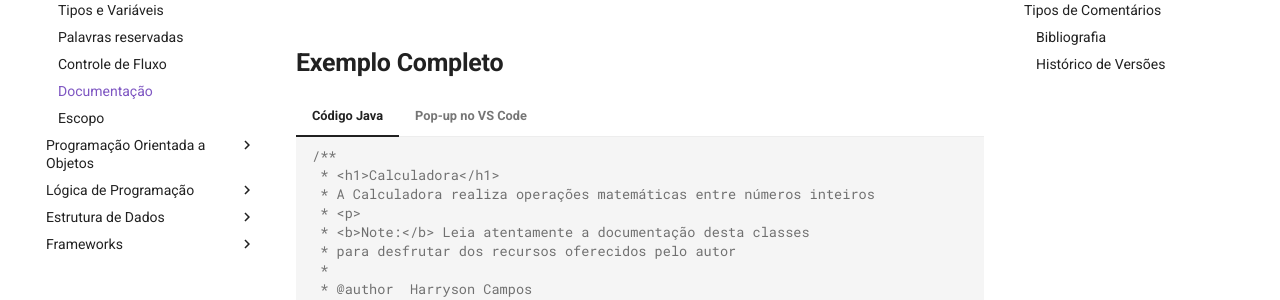
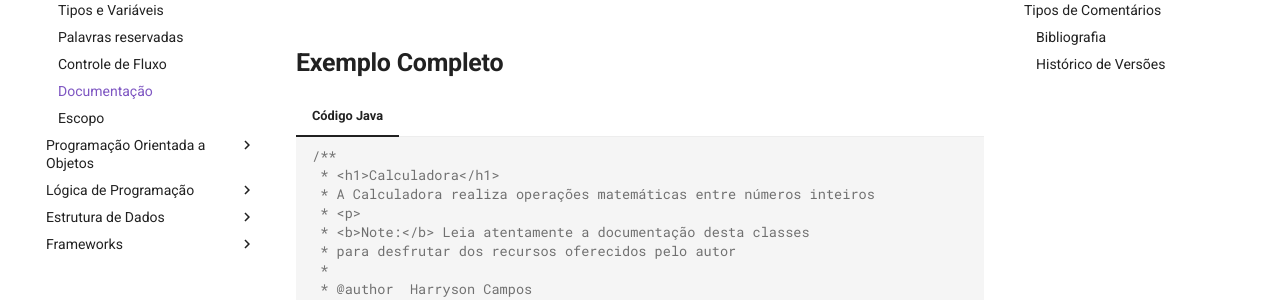
Before and after one commit to harry-cmartin/my-second-brain, an MkDocs documentation site: the page built from docs/Java/sintaxe/Documentacao.md, in a window 1280 px wide and 900 px high, scrolled down 549 px. Shown: the part 152-452 px from the top of the window. Built offline with MkDocs 1.6.1 and Material for MkDocs 9.7.7, drawn with Linux system fonts in a browser that asks for light colours; comment, search, counter and statistics services are not loaded.

````diff
--- a/docs/Java/sintaxe/Documentacao.md
+++ b/docs/Java/sintaxe/Documentacao.md
@@ -43,11 +43,6 @@ Quais as informações que obtemos através de classes documentadas na linguagem
     }
     ```
 
-=== "Pop-up no VS Code"
-
-    Esta é a forma como o VS Code exibe a leitura do comentário estruturado com Javadoc quando alguém tenta usar a função.
-
-    ![Documentacao](../../../assets/images/DocumentacaoPopup.jpg)
 
 ## **Tipos de Comentários**
 
````
